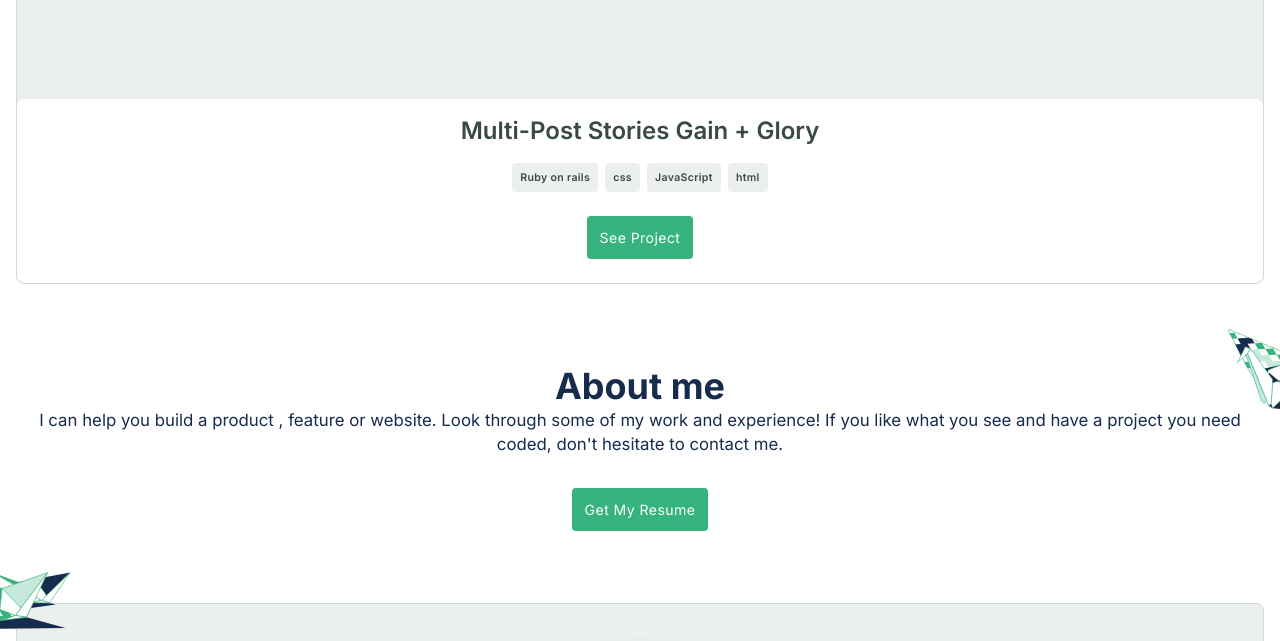
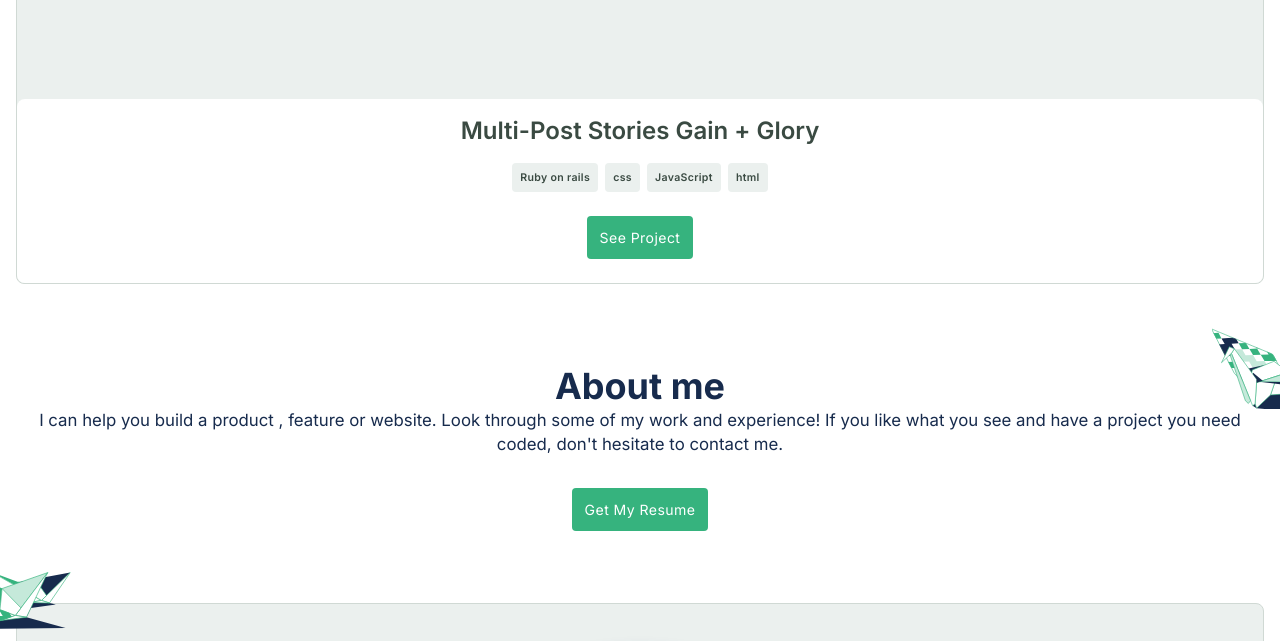
Before and after one commit to mwismann/microverse-portfolio-project, a website: page index.html in a window 1280 px wide. Shown: the part 3078-3719 px from the top of the page. Drawn offline with Linux system fonts and the light colour scheme.

Commit message:
Fix horizontal overflow error

```diff
--- a/styles.css
+++ b/styles.css
@@ -5,8 +5,6 @@
   padding: 0;
   box-sizing: border-box;
   font-family: 'Inter', sans-serif;
-
-  /* overflow-x: hidden; */
 
   --primary-t-blue: rgb(23, 43, 77);
   --primary-t-green: rgb(54, 179, 126);
@@ -225,7 +223,6 @@ li {
 
 .about-bg-img-container {
   position: relative;
-  width: 100vw;
 }
 
 .about-bg-img-1 {
@@ -236,7 +233,7 @@ li {
 
 .about-bg-img-2 {
   position: absolute;
-  right: 0;
+  right: -1rem;
   top: -4rem;
 }
 
```
